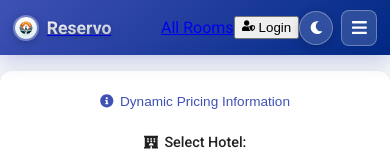
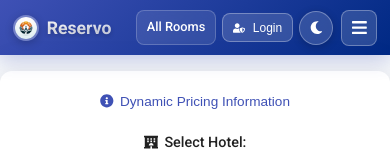
Before and after one commit to StavarLaurentiu/BookingApp, a React (Vite) app in the folder frontend/: page / in a window 390 px wide. Shown: the top 158 px of the page. Built offline with nearby package versions, Linux system fonts and the light colour scheme; no server answers.

Commit message:
Fixed and improved the frontend.

```diff
--- a/frontend/src/components/Navbar.css
+++ b/frontend/src/components/Navbar.css
@@ -36,6 +36,16 @@
   align-items: center;
   gap: 0.8rem;
   z-index: 2;
+  text-decoration: none;
+  color: inherit;
+}
+
+.navbar-left:hover {
+  text-decoration: none;
+}
+
+.navbar-left:visited {
+  color: inherit;
 }
 
 .navbar-logo {
@@ -124,7 +134,112 @@
 .navbar-right {
   display: flex;
   align-items: center;
+  gap: 1rem;
   z-index: 2;
+}
+
+.nav-link-all-rooms {
+  text-decoration: none;
+  color: var(--text-on-primary);
+  font-weight: 500;
+  font-size: 0.95rem;
+  padding: 0.6rem 1rem;
+  border-radius: 8px;
+  transition: all 0.3s ease;
+  background: rgba(255, 255, 255, 0.1);
+  backdrop-filter: blur(10px);
+  border: 1px solid rgba(255, 255, 255, 0.2);
+  position: relative;
+  overflow: hidden;
+}
+
+.nav-link-all-rooms::before {
+  content: '';
+  position: absolute;
+  top: 0;
+  left: -100%;
+  width: 100%;
+  height: 100%;
+  background: linear-gradient(90deg, transparent, rgba(255, 255, 255, 0.1), transparent);
+  transition: left 0.5s ease;
+}
+
+.nav-link-all-rooms:hover::before {
+  left: 100%;
+}
+
+.nav-link-all-rooms:hover {
+  background: rgba(255, 255, 255, 0.2);
+  transform: translateY(-2px);
+  box-shadow: 0 4px 12px rgba(0, 0, 0, 0.2);
+  text-decoration: none;
+}
+
+.admin-section {
+  display: flex;
+  align-items: center;
+  gap: 0.6rem;
+}
+
+.admin-login-button,
+.admin-dashboard-button,
+.admin-logout-button {
+  background: rgba(255, 255, 255, 0.15);
+  border: 1px solid rgba(255, 255, 255, 0.3);
+  color: var(--text-on-primary);
+  padding: 0.6rem 1rem;
+  border-radius: 8px;
+  cursor: pointer;
+  display: flex;
+  align-items: center;
+  gap: 0.5rem;
+  font-size: 0.9rem;
+  font-weight: 500;
+  transition: all 0.3s ease;
+  text-decoration: none;
+  backdrop-filter: blur(10px);
+  position: relative;
+  overflow: hidden;
+}
+
+.admin-login-button::before,
+.admin-dashboard-button::before,
+.admin-logout-button::before {
+  content: '';
+  position: absolute;
+  top: 0;
+  left: -100%;
+  width: 100%;
+  height: 100%;
+  background: linear-gradient(90deg, transparent, rgba(255, 255, 255, 0.1), transparent);
+  transition: left 0.5s ease;
+}
+
+.admin-login-button:hover::before,
+.admin-dashboard-button:hover::before,
+.admin-logout-button:hover::before {
+  left: 100%;
+}
+
+.admin-login-button:hover,
+.admin-dashboard-button:hover {
+  background: rgba(255, 255, 255, 0.25);
+  transform: translateY(-2px);
+  box-shadow: 0 4px 12px rgba(0, 0, 0, 0.2);
+}
+
+.admin-logout-button {
+  padding: 0.6rem;
+  border-radius: 50%;
+  width: 40px;
+  height: 40px;
+}
+
+.admin-logout-button:hover {
+  background: rgba(var(--error-rgb), 0.3);
+  border-color: rgba(var(--error-rgb), 0.5);
+  transform: translateY(-2px);
+  box-shadow: 0 4px 12px rgba(var(--error-rgb), 0.3);
 }
 
 .theme-toggle {
@@ -252,6 +367,27 @@
   .navbar-right {
     margin-left: auto;
     margin-right: 0.8rem;
+    gap: 0.6rem;
+  }
+
+  .nav-link-all-rooms {
+    font-size: 0.85rem;
+    padding: 0.5rem 0.8rem;
+  }
+
+  .admin-login-button,
+  .admin-dashboard-button {
+    font-size: 0.8rem;
+    padding: 0.5rem 0.8rem;
+  }
+
+  .admin-logout-button {
+    width: 36px;
+    height: 36px;
+  }
+
+  .admin-section {
+    gap: 0.4rem;
   }
 
   .theme-toggle {
@@ -286,6 +422,32 @@
     font-size: 1.2rem;
   }
 
+  .navbar-right {
+    margin-right: 0.5rem;
+    gap: 0.4rem;
+  }
+
+  .nav-link-all-rooms {
+    font-size: 0.8rem;
+    padding: 0.4rem 0.6rem;
+  }
+
+  .admin-section {
+    flex-direction: column;
+    gap: 0.3rem;
+  }
+
+  .admin-login-button,
+  .admin-dashboard-button {
+    font-size: 0.75rem;
+    padding: 0.4rem 0.6rem;
+  }
+
+  .admin-logout-button {
+    width: 34px;
+    height: 34px;
+  }
+
   .theme-toggle {
     width: 34px;
     height: 34px;
@@ -295,10 +457,6 @@
   .navbar-center li a {
     padding: 0.7rem 1rem;
     font-size: 0.85rem;
-  }
-
-  .navbar-right {
-    margin-right: 0.5rem;
   }
 }
 
@@ -322,6 +480,26 @@
     font-size: 1.1rem;
   }
 
+  .navbar-right {
+    gap: 0.3rem;
+  }
+
+  .nav-link-all-rooms {
+    font-size: 0.75rem;
+    padding: 0.3rem 0.5rem;
+  }
+
+  .admin-login-button,
+  .admin-dashboard-button {
+    font-size: 0.7rem;
+    padding: 0.3rem 0.5rem;
+  }
+
+  .admin-logout-button {
+    width: 32px;
+    height: 32px;
+  }
+
   .theme-toggle {
     width: 32px;
     height: 32px;
```
